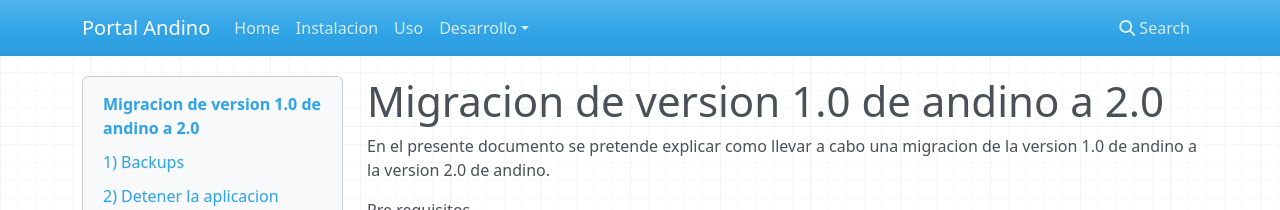
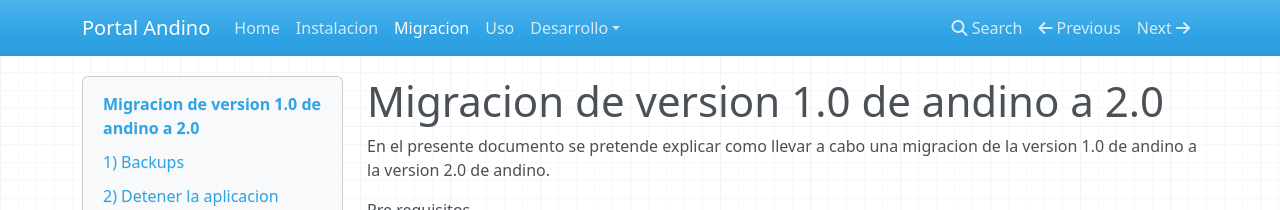
Before and after one commit to datosgobar/portal-andino, an MkDocs documentation site: the page built from docs/setup/migration.md, in a window 1280 px wide. Shown: the top 210 px of the page. Built offline with MkDocs 1.6.1, drawn with Linux system fonts in a browser that asks for light colours; nearby versions of some CDN libraries; old or Windows-style settings are respelled for this version of MkDocs; some of the changed lines change nothing that is shown.

Commit message:
Agrego la configuracion a mkdocs.yml
refs:#38

```diff
--- a/mkdocs.yml
+++ b/mkdocs.yml
@@ -2,6 +2,7 @@ site_name: Portal Andino
 pages:
   - Home: 'index.md'
   - Instalacion: 'setup/install.md'
+  - Migracion: 'setup/migration.md'
   - Uso: 'setup/usage.md'
   - Desarrollo:
     - Docker: 'development/docker.md'
```
